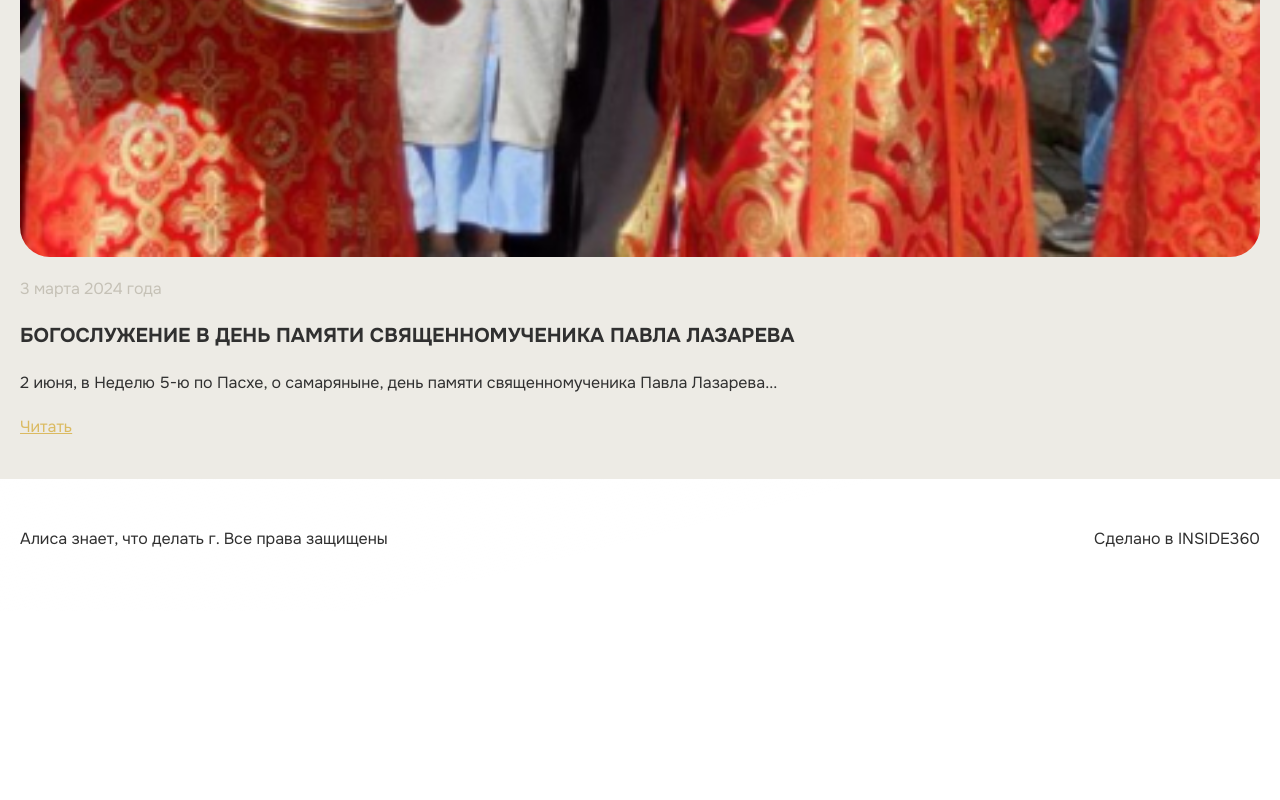
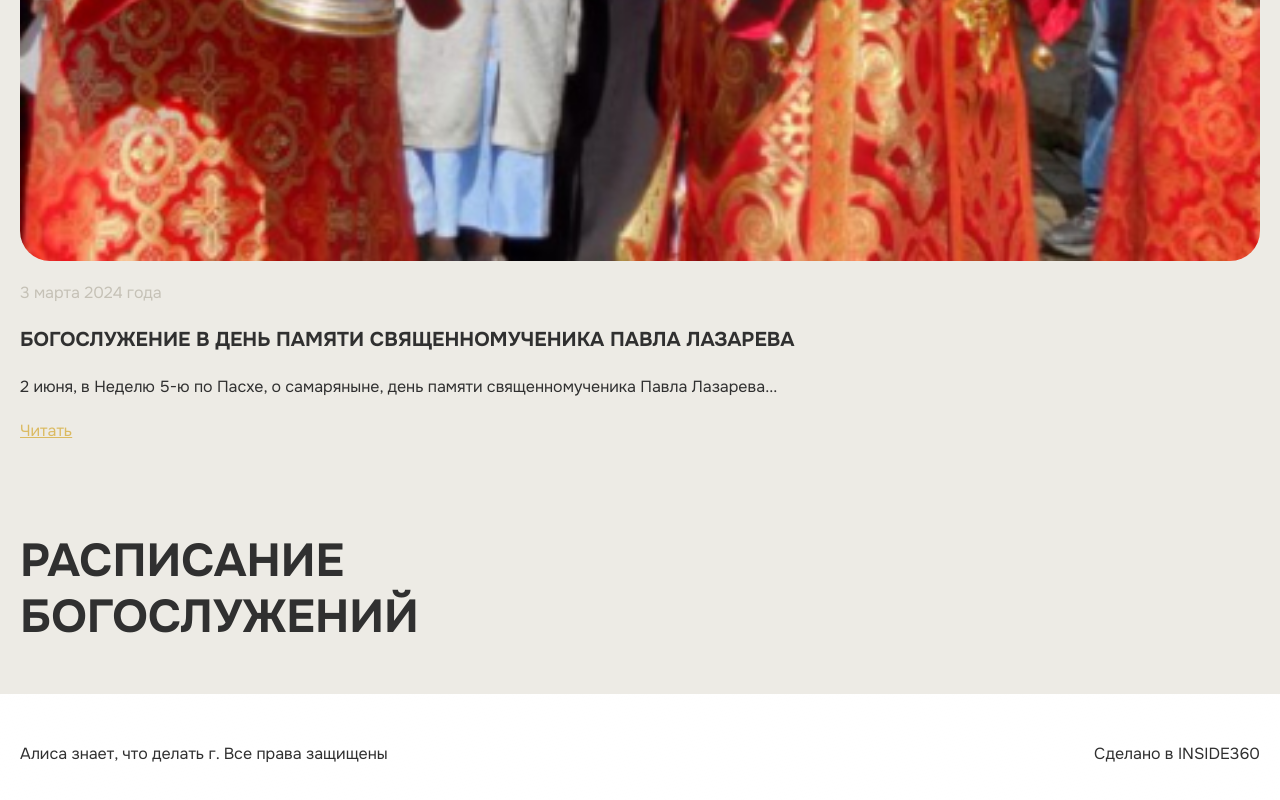
Before and after one commit to blessMe-Padre/sobor-html, a plain HTML site: page index.html in a window 1280 px wide. Shown: the part 1782-2582 px from the top of the page. Before the commit the page ends 2393 px from the top, so only its background shows below. Drawn offline with Linux system fonts and the light colour scheme; a script that the page names is missing.

Commit message:
feat: добавляет стили

```diff
--- a/css/main.css
+++ b/css/main.css
@@ -1,4 +1,6 @@
 @import url('https://fonts.googleapis.com/css2?family=Onest:wght@100..900&display=swap');
+
+@import url('https://fonts.googleapis.com/css2?family=Caveat:wght@400..700&display=swap');
 
 /* Импорт шрифтов */
 
@@ -965,7 +967,7 @@ button.swiper-pagination-bullet{
   text-transform: uppercase;
   color: #303030;
   font-size: clamp(1.5rem, 0.928rem + 2.441vw, 3.125rem);
-  line-height: 1.1;
+  line-height: 1.2;
 }
 
 .news {
@@ -1013,6 +1015,16 @@ button.swiper-pagination-bullet{
   .news__list {
     margin-bottom: 50px;
   }
+}
+
+.time {
+  padding: 50px 0;
+}
+
+.time__wrapper {
+  display: grid;
+  grid-template-columns: 1fr 2fr;
+  gap: 30px;
 }
 
 /* Импорт TailWind */
@@ -1738,7 +1750,8 @@ body {
 }
 
 .text-light-gray{
-  color: #c5c1b6;;
+  --tw-text-opacity: 1;
+  color: rgb(197 193 182 / var(--tw-text-opacity));
 }
 
 .text-orange{
@@ -1918,10 +1931,6 @@ body {
 }
 
 @media (min-width: 768px){
-  .sm\:block{
-    display: block;
-  }
-
   .sm\:flex{
     display: flex;
   }
--- a/index.html
+++ b/index.html
@@ -192,6 +192,14 @@
                 </div>
             </section>
 
+            <section class="time bg-light-brown">
+                <div class="container">
+                    <div class="time__wrapper">
+                        <h2 class="title">Расписание богослужений</h2>
+                    </div>
+                </div>
+            </section>
+
         </main>
 
         <footer class="py-12">
--- /dev/null
+++ b/src/block/time.css
@@ -0,0 +1,9 @@
+.time {
+    padding: 50px 0;
+}
+
+.time__wrapper {
+    display: grid;
+    grid-template-columns: 1fr 2fr;
+    gap: 30px;
+}
--- a/src/block/title.css
+++ b/src/block/title.css
@@ -4,5 +4,5 @@
     text-transform: uppercase;
     color: #303030;
     font-size: clamp(1.5rem, 0.928rem + 2.441vw, 3.125rem);
-    line-height: 1.1;
+    line-height: 1.2;
 }
--- a/src/input.css
+++ b/src/input.css
@@ -1,5 +1,7 @@
 /* Импорт шрифтов */
 @import url('https://fonts.googleapis.com/css2?family=Onest:wght@100..900&display=swap');
+
+@import url('https://fonts.googleapis.com/css2?family=Caveat:wght@400..700&display=swap');
 
 
 /* Импорт кастомных стилей для компонентов */
@@ -14,6 +16,7 @@
 @import './block/hero.css';
 @import './block/title.css';
 @import './block/news.css';
+@import './block/time.css';
 
 
 /* Импорт TailWind */
--- a/tailwind.config.js
+++ b/tailwind.config.js
@@ -23,7 +23,8 @@ module.exports = {
       'light-brown': '#EDEBE5',
       'dark-brown': '#A99F8A',
       'orange': '#DBBA61',
-      'light-gray': '#c5c1b6;',
+      'light-gray': '#c5c1b6',
+      'light': '#f7f5f0',
     },
 
     container: {
```
Also changed, not shown: src/img/image-4.png (added).
